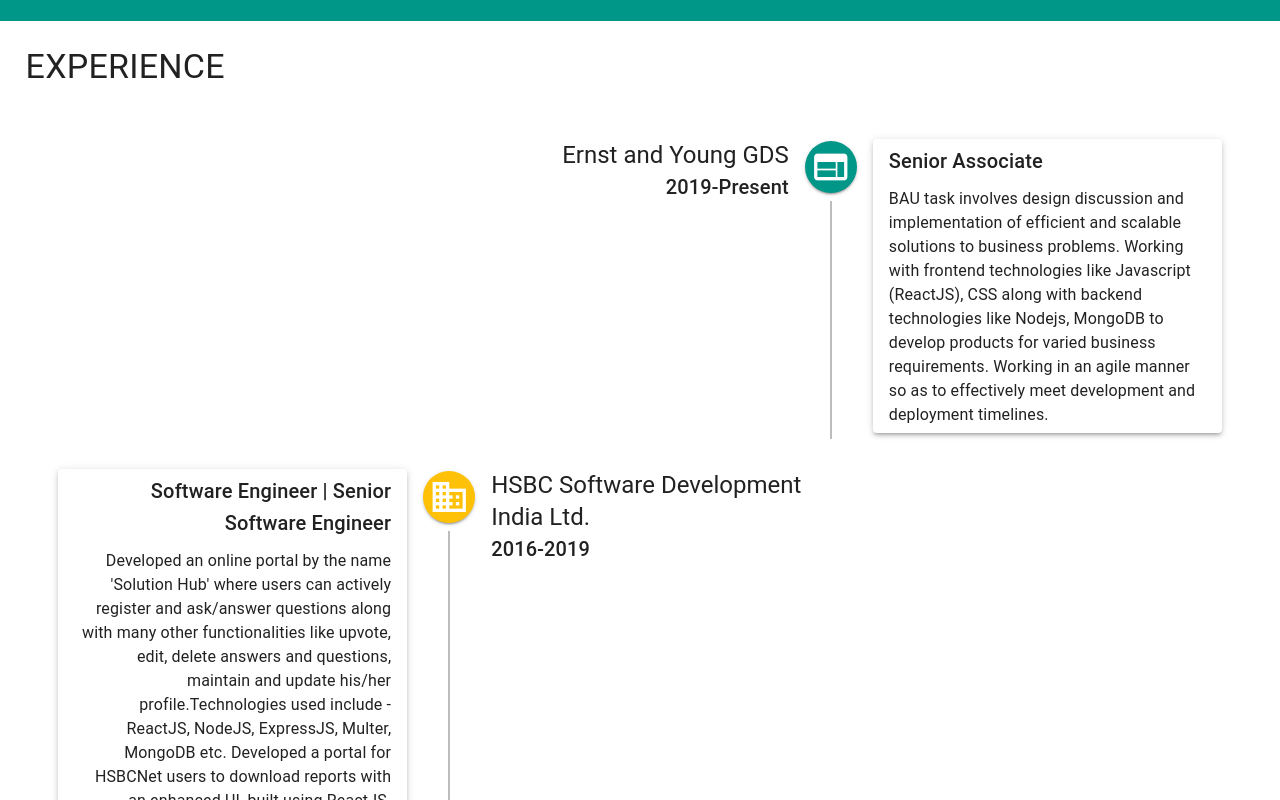
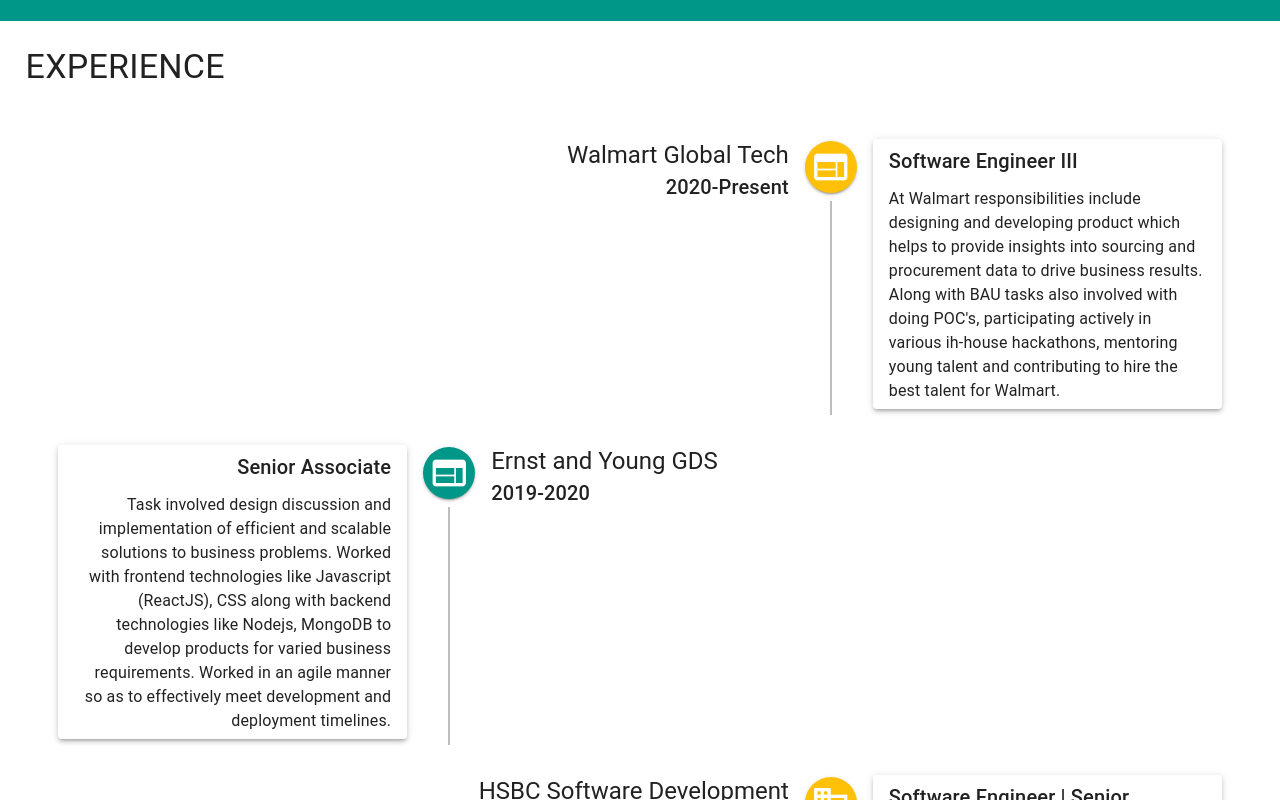
Before and after one commit to pellucidhims/know-himanshu, a React (Create React App) app: page / in a window 1280 px wide. Shown: the part 3300-4100 px from the top of the page. Built offline with nearby package versions, Linux system fonts and the light colour scheme; a web font is replaced by a local one.

Commit message:
Updating experience at walmart and resume

```diff
--- a/src/App.js
+++ b/src/App.js
@@ -244,19 +244,9 @@
                 {[...new Array(5)].map((idx) => {
                   return (
                     <Box key={idx} style={{ marginBottom: '10px' }}>
-                      You can also type a keyword to search online for the video
-                      that best fits your document. To make your document look
-                      professionally produced, Word provides header, footer,
-                      cover page, and text box designs that complement each
-                      other. For example, you can add a matching cover page,
-                      header, and sidebar. Click Insert and then choose the
-                      elements you want from the different galleries. Themes and
-                      styles also help keep your document coordinated. When you
-                      click Design and choose a new Theme, the pictures, charts,
-                      and SmartArt graphics change to match your new theme. When
-                      you apply styles, your headings change to match the new
-                      theme. Save time in Word with new buttons that show up
-                      where you need them.
+                      This is some unexplored section and if you are seeing
+                      this, please connect with the developer. Things needs to
+                      be corrected!
                     </Box>
                   );
                 })}
--- a/src/components/sections/Experience/experience.js
+++ b/src/components/sections/Experience/experience.js
@@ -40,15 +40,26 @@
   },
   {
     id: '2019',
-    duration: '2019-Present',
+    duration: '2019-2020',
     institute: 'Ernst and Young GDS',
     degree: 'Senior Associate',
     stream: '',
-    description: `BAU task involves design discussion and implementation of efficient and scalable solutions to business problems.
-        Working with frontend technologies like Javascript (ReactJS), CSS along with backend technologies like Nodejs, MongoDB to develop products for varied business requirements.
-        Working in an agile manner so as to effectively meet development and deployment timelines.`,
+    description: `Task involved design discussion and implementation of efficient and scalable solutions to business problems.
+        Worked with frontend technologies like Javascript (ReactJS), CSS along with backend technologies like Nodejs, MongoDB to develop products for varied business requirements.
+        Worked in an agile manner so as to effectively meet development and deployment timelines.`,
     icon: 'web',
     iconColor: 'primary',
+  },
+  {
+    id: '2020',
+    duration: '2020-Present',
+    institute: 'Walmart Global Tech',
+    degree: 'Software Engineer III',
+    stream: '',
+    description:
+      "At Walmart responsibilities include designing and developing product which helps to provide insights into sourcing and procurement data to drive business results. Along with BAU tasks also involved with doing POC's, participating actively in various ih-house hackathons, mentoring young talent and contributing to hire the best talent for Walmart.",
+    icon: 'web',
+    iconColor: 'secondary',
   },
 ];
 
--- a/src/components/sections/Home/home.js
+++ b/src/components/sections/Home/home.js
@@ -145,9 +145,9 @@
                   style={{ position: 'absolute', bottom: '5%', right: '25%' }}
                 >
                   <a
-                    href={`${process.env.PUBLIC_URL}/HimanshuResume-Jul2020.pdf`}
+                    href={`${process.env.PUBLIC_URL}/HimanshuResume.pdf`}
                     style={{ textDecoration: 'none' }}
-                    download={`Himanshu (4-5Years,EY) - ${new Date().toLocaleDateString()}.pdf`}
+                    download={`Himanshu (6Years,Walmart) - ${new Date().toLocaleDateString()}.pdf`}
                   >
                     <Button
                       variant="contained"
```
Also changed, not shown: 2 other files (tests, documents, lock files or other folders).
